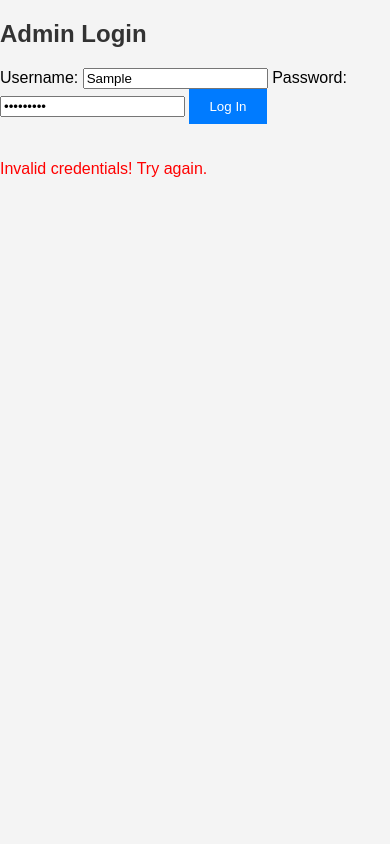
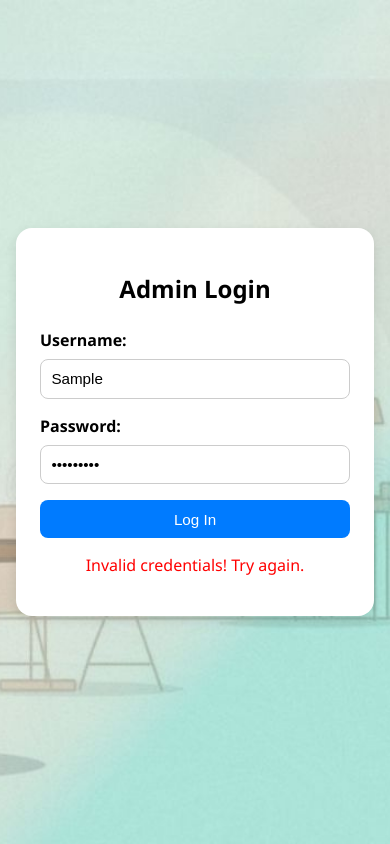
Before and after one commit to Nancie-Blaire/yourDishCovery, a website: page admin-login/login.html in a window 390 px wide. Both pictures are taken after typing "Sample", "Sample123" into the empty fields and a click on the button "Log In". Drawn offline with Linux system fonts and the light colour scheme.

Commit message:
admin login

```diff
--- a/admin-login/style.css
+++ b/admin-login/style.css
@@ -1,70 +1,82 @@
-/* Global Styles */
+/* style.css */
 body {
-  font-family: Arial, sans-serif;
   margin: 0;
   padding: 0;
-  background-color: #f4f4f4;
+  font-family: 'Segoe UI', sans-serif;
+  background: url('../images/homeBg.jpg') no-repeat center center fixed;
+  background-size: cover;
+  display: flex;
+  justify-content: center;
+  align-items: center;
+  height: 100vh;
 }
 
-h2, h3 {
-  color: #333;
+.login-container {
+  background-color: #fff;
+  padding: 2rem;
+  border-radius: 16px;
+  box-shadow: 0 4px 12px rgba(0,0,0,0.1);
+  width: 100%;
+  max-width: 400px;
+  box-sizing: border-box;
 }
 
-/* Admin Dashboard */
-.admin-dashboard-container {
-  padding: 20px;
+h2 {
+  text-align: center;
+  margin-bottom: 1.5rem;
+}
+
+form {
+  display: flex;
+  flex-direction: column;
+}
+
+label {
+  margin-bottom: 0.5rem;
+  font-weight: 600;
+}
+
+input {
+  padding: 0.75rem;
+  margin-bottom: 1rem;
+  border: 1px solid #ccc;
+  border-radius: 8px;
+  font-size: 1rem;
 }
 
 button {
-  padding: 10px 20px;
+  padding: 0.75rem;
   background-color: #007BFF;
   color: white;
   border: none;
+  border-radius: 8px;
+  font-size: 1rem;
   cursor: pointer;
-  margin-bottom: 20px;
+  transition: background-color 0.3s ease;
 }
 
 button:hover {
   background-color: #0056b3;
 }
 
-.food-item {
-  margin-bottom: 10px;
+#error-message {
+  margin-top: 1rem;
+  text-align: center;
 }
 
-.food-item button {
-  margin-left: 10px;
-  background-color: #dc3545;
+/* Responsive touch */
+@media (max-width: 480px) {
+  .login-container {
+    margin: 1rem;
+    padding: 1.5rem;
+  }
+
+  input, button {
+    font-size: 0.95rem;
+    padding: 0.65rem;
+  }
+
+  h2 {
+    font-size: 1.5rem;
+  }
 }
-
-.food-item button:hover {
-  background-color: #c82333;
-}
-
-/* Add Food Form */
-.add-food-form {
-  background-color: #fff;
-  padding: 20px;
-  margin-bottom: 30px;
-  box-shadow: 0 4px 8px rgba(0, 0, 0, 0.1);
-}
-
-.add-food-form input {
-  margin-bottom: 10px;
-  padding: 8px;
-  font-size: 16px;
-  width: 100%;
-}
-
-.add-food-form button {
-  background-color: #28a745;
-  color: white;
-  padding: 10px;
-  font-size: 16px;
-  border: none;
-  cursor: pointer;
-}
-
-.add-food-form button:hover {
-  background-color: #218838;
-}
```
